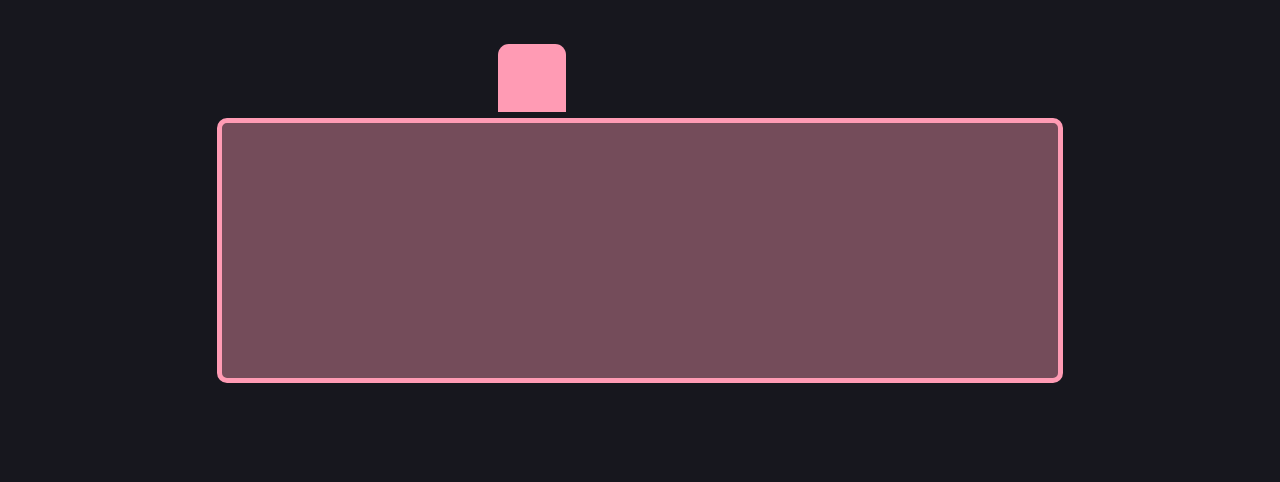
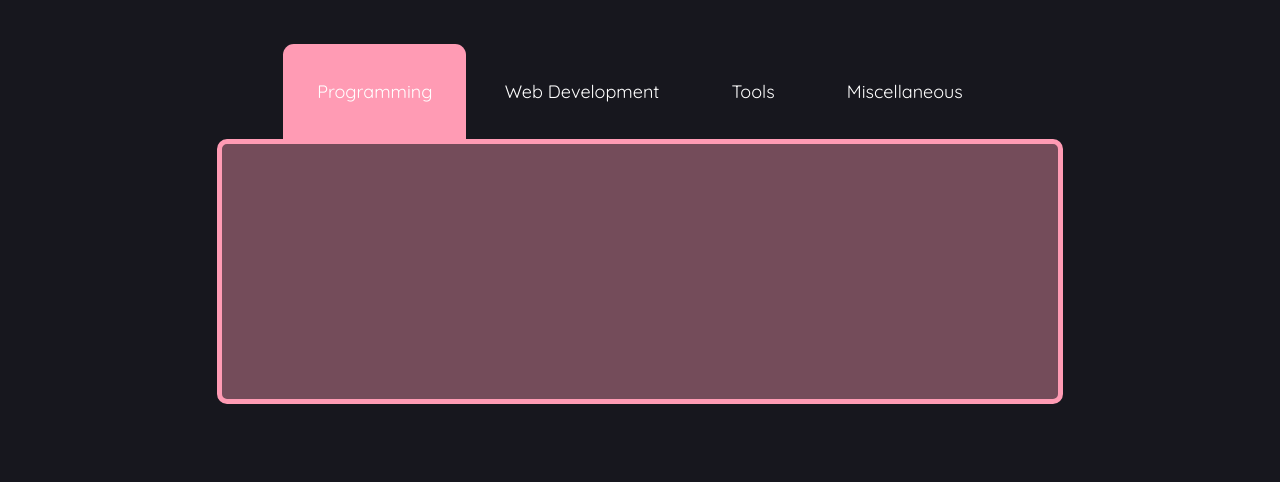
Before and after one commit to carellybarelly/profile-site, a plain HTML site: page index.html in a window 1280 px wide. Shown: the part 305-787 px from the top of the page. Drawn offline with nearby package versions, Linux system fonts and the light colour scheme; a web font is replaced by a local one.

Commit message:
updates to website

```diff
--- a/index.html
+++ b/index.html
@@ -55,10 +55,10 @@
             <div class="skill_tabs">
 
                 <ul class="tabs" style="padding-left:0px">
-                    <li id="tab1" class="tab" onclick="activeTab('tab1')"></li>
-                    <li id="tab2" class="tab" onclick="activeTab('tab2')"></li>
-                    <li id="tab3" class="tab" onclick="activeTab('tab3')"></li>
-                    <li id="tab4" class="tab" onclick="activeTab('tab4')"></li>
+                    <li id="tab1" class="tab" onclick="activeTab('tab1')">Programming</li>
+                    <li id="tab2" class="tab" onclick="activeTab('tab2')">Web Development</li>
+                    <li id="tab3" class="tab" onclick="activeTab('tab3')">Tools</li>
+                    <li id="tab4" class="tab" onclick="activeTab('tab4')">Miscellaneous</li>
                 </ul>
 
                 <div class="tab_content">
```
